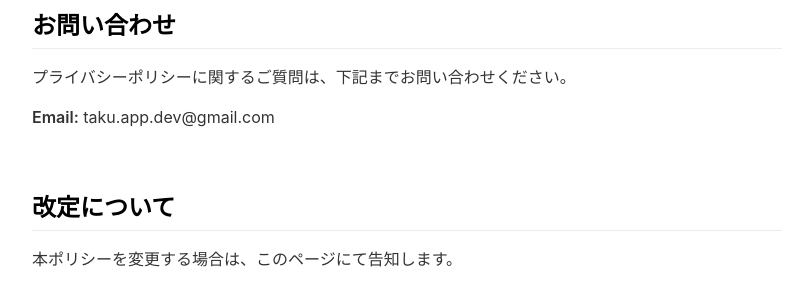
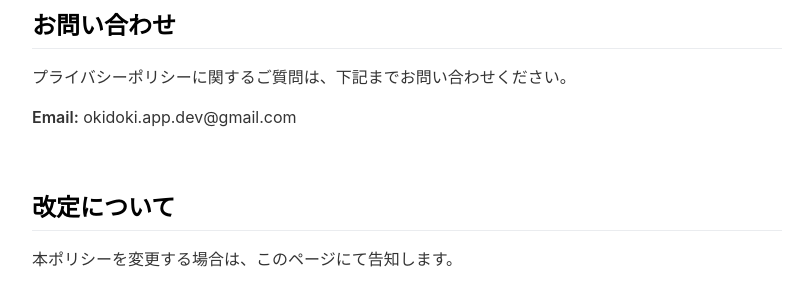
Before and after one commit to manekineko2424/order-memo-site, a Jekyll site: the page built from _pages/privacypolicy.md, in a window 1280 px wide. Shown: the part 1296-1596 px from the top of the page, without its empty margins (233-1034 px from the left). Built offline with Jekyll 4.4.1, drawn with Linux system fonts in a browser that asks for light colours; nearby versions of some CDN libraries.

Commit message:
Fix email address to okidoki.app.dev@gmail.com
Co-Authored-By: Claude Sonnet 4.6 <noreply@anthropic.com>

```diff
--- a/_config.yml
+++ b/_config.yml
@@ -22,7 +22,7 @@ enable_smart_app_banner                   : true
 your_name                                 : Takuya Oku
 your_link                                 : https://manekineko2424.github.io/order-memo-site/
 your_city                                 : Japan
-email_address                             : taku.app.dev@gmail.com
+email_address                             : okidoki.app.dev@gmail.com
 linkedin_username                         :
 linkedin_company                          :
 facebook_username                         :
--- a/_pages/privacypolicy.md
+++ b/_pages/privacypolicy.md
@@ -52,7 +52,7 @@ Takuya Oku（以下「開発者」）は、注文メモ（以下「本アプリ
 
 プライバシーポリシーに関するご質問は、下記までお問い合わせください。
 
-**Email:** taku.app.dev@gmail.com
+**Email:** okidoki.app.dev@gmail.com
 
 <br>
 
```
